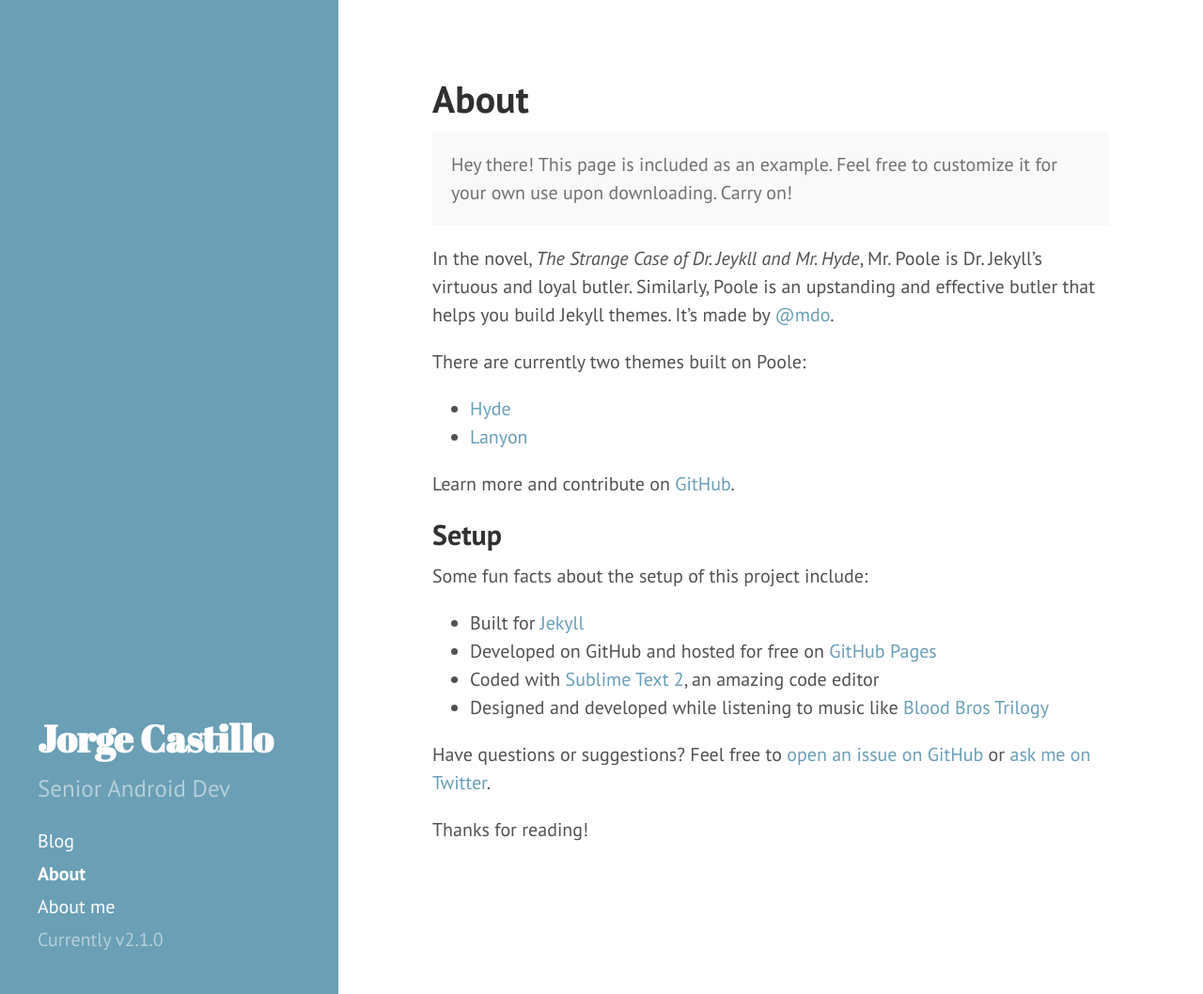
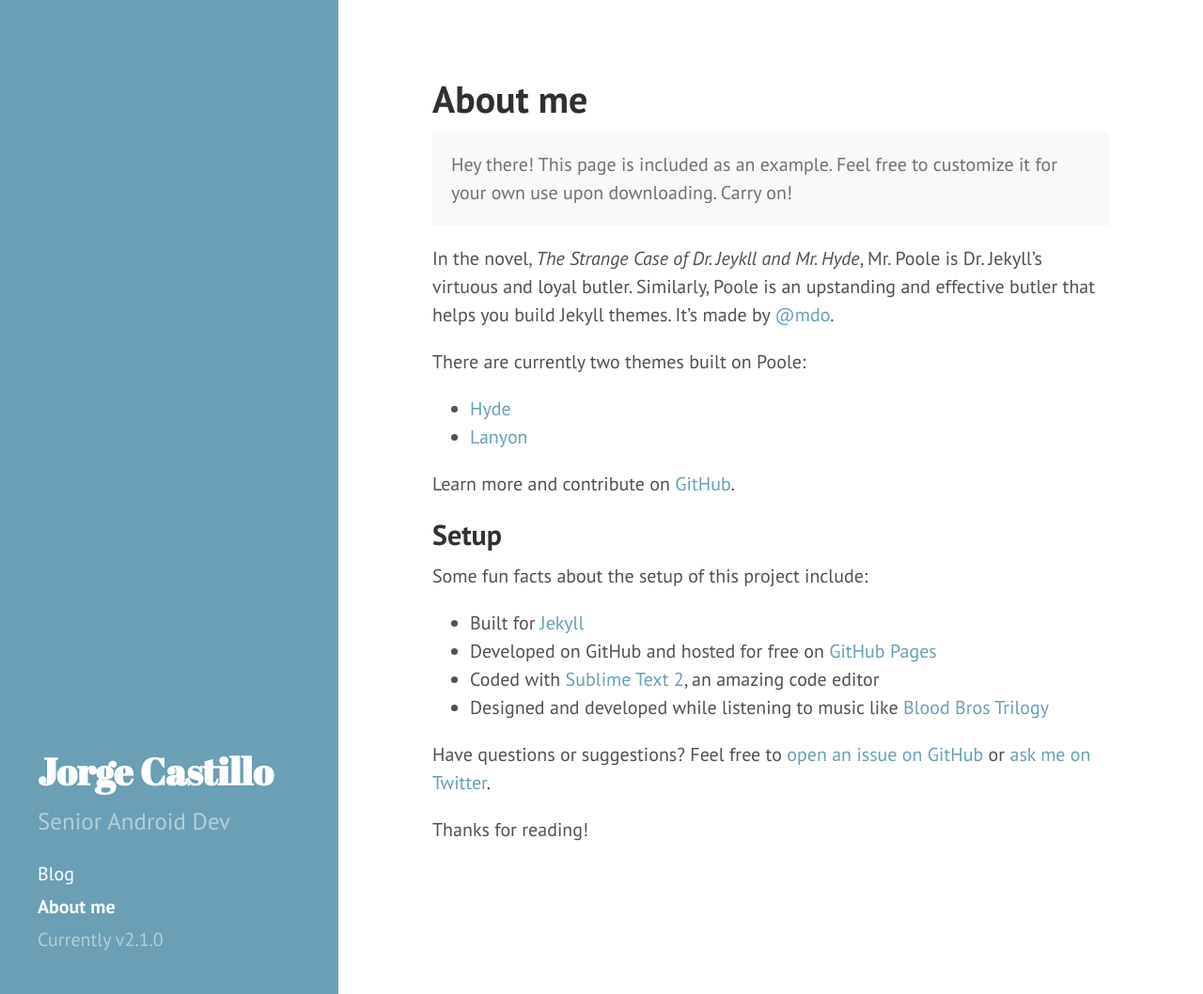
Before and after one commit to raja-ar/jorgecastilloprz.github.io, a Jekyll site: the page built from about.md, in a window 1280 px wide and 1058 px high. Shown: the whole window at 94% size. Built offline with Jekyll 4.4.1, drawn with Linux system fonts in a browser that asks for light colours; Markdown is read by kramdown in place of the engine named in the settings.

Commit message:
up to date.

```diff
--- a/_includes/sidebar.html
+++ b/_includes/sidebar.html
@@ -25,8 +25,6 @@
           {% endif %}
         {% endif %}
       {% endfor %}
-
-      <a class="sidebar-nav-item" href="{{ site.github.repo }}">About me</a>
       <span class="sidebar-nav-item">Currently v{{ site.version }}</span>
     </nav>
   </div>
--- a/about.md
+++ b/about.md
@@ -1,6 +1,6 @@
 ---
 layout: page
-title: About
+title: About me
 ---
 
 <p class="message">
```
